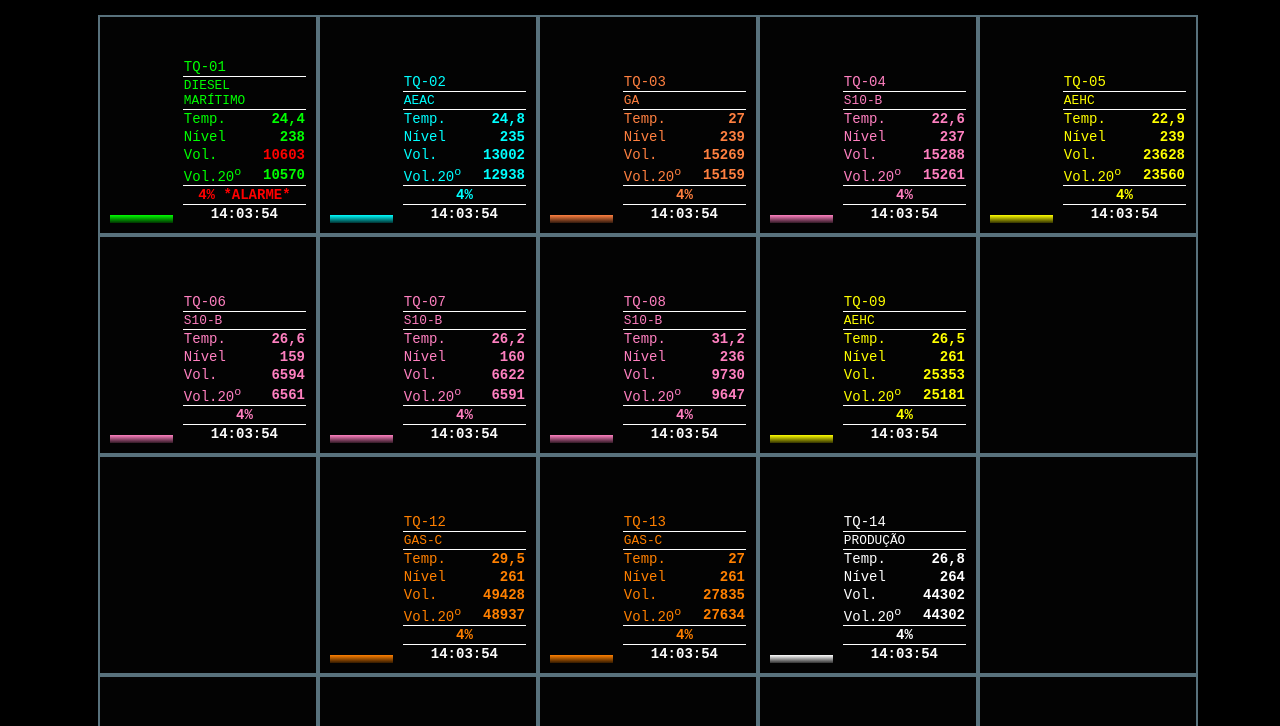
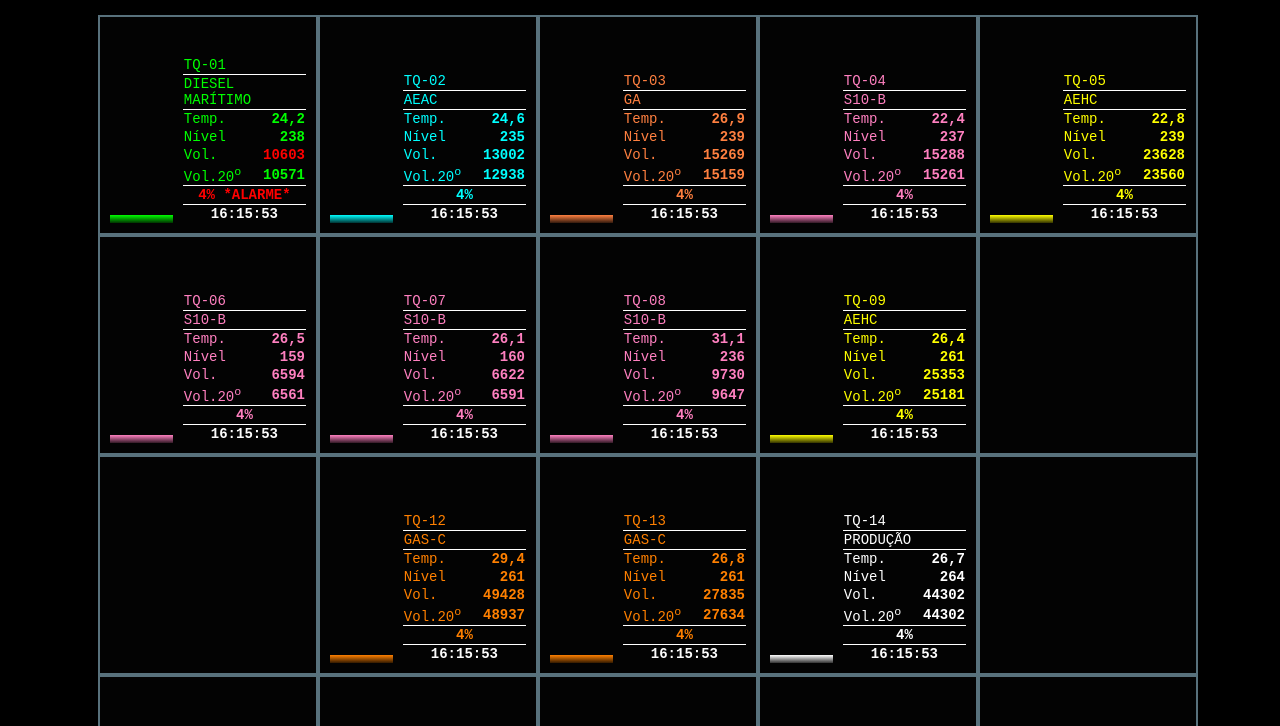
Before and after one commit to alexandredinizrodrigues/alexandredinizrodrigues.github.io, a plain HTML site: page daylervision/index.html in a window 1280 px wide. Shown: the part 74-800 px from the top of the page. Drawn offline with Linux system fonts and the light colour scheme.

Commit message:
Update index.html

```diff
--- a/daylervision/index.html
+++ b/daylervision/index.html
@@ -78,7 +78,6 @@
         }
         .custom-table tr:nth-child(2) td { /* Produto */
             border-bottom: 1px solid rgb(255, 255, 255);
-            font-size: 1vw; /* Baseado na largura da tela */
         }
         .custom-table tr:nth-child(6) td { /* Vol 20 */
             border-bottom: 1px solid rgb(255, 255, 255);
@@ -111,7 +110,7 @@
      </tr>
      <tr>   <!-- tr:nth-child(3) -->
          <td>Temp.</td>
-         <td>24,4</td>
+         <td>24,2</td>
      </tr>
      <tr>  <!-- tr:nth-child(4) -->
          <td>Nível</td>
@@ -123,13 +122,13 @@
      </tr>
      <tr>  <!-- tr:nth-child(6) -->
          <td>Vol.20<sup>o</sup></td>
-         <td>10570</td>
+         <td>10571</td>
      </tr>
      <tr>  <!-- tr:nth-child(7) -->
          <td colspan="2"  style="color: rgb(255,0,0);" >4% *ALARME*</td>
      </tr>
      <tr>  <!-- tr:nth-child(8) -->
-         <td colspan="2">14:03:54</td>
+         <td colspan="2">16:15:53</td>
      </tr>
  </table>
 </div>
@@ -145,7 +144,7 @@
      </tr>
      <tr>   <!-- tr:nth-child(3) -->
          <td>Temp.</td>
-         <td>24,8</td>
+         <td>24,6</td>
      </tr>
      <tr>  <!-- tr:nth-child(4) -->
          <td>Nível</td>
@@ -163,7 +162,7 @@
          <td colspan="2">4%</td>
      </tr>
      <tr>  <!-- tr:nth-child(8) -->
-         <td colspan="2">14:03:54</td>
+         <td colspan="2">16:15:53</td>
      </tr>
  </table>
 </div>
@@ -179,7 +178,7 @@
      </tr>
      <tr>   <!-- tr:nth-child(3) -->
          <td>Temp.</td>
-         <td>27</td>
+         <td>26,9</td>
      </tr>
      <tr>  <!-- tr:nth-child(4) -->
          <td>Nível</td>
@@ -197,7 +196,7 @@
          <td colspan="2">4%</td>
      </tr>
      <tr>  <!-- tr:nth-child(8) -->
-         <td colspan="2">14:03:54</td>
+         <td colspan="2">16:15:53</td>
      </tr>
  </table>
 </div>
@@ -213,7 +212,7 @@
      </tr>
      <tr>   <!-- tr:nth-child(3) -->
          <td>Temp.</td>
-         <td>22,6</td>
+         <td>22,4</td>
      </tr>
      <tr>  <!-- tr:nth-child(4) -->
          <td>Nível</td>
@@ -231,7 +230,7 @@
          <td colspan="2">4%</td>
      </tr>
      <tr>  <!-- tr:nth-child(8) -->
-         <td colspan="2">14:03:54</td>
+         <td colspan="2">16:15:53</td>
      </tr>
  </table>
 </div>
@@ -247,7 +246,7 @@
      </tr>
      <tr>   <!-- tr:nth-child(3) -->
          <td>Temp.</td>
-         <td>22,9</td>
+         <td>22,8</td>
      </tr>
      <tr>  <!-- tr:nth-child(4) -->
          <td>Nível</td>
@@ -265,7 +264,7 @@
          <td colspan="2">4%</td>
      </tr>
      <tr>  <!-- tr:nth-child(8) -->
-         <td colspan="2">14:03:54</td>
+         <td colspan="2">16:15:53</td>
      </tr>
  </table>
 </div>
@@ -284,7 +283,7 @@
      </tr>
      <tr>   <!-- tr:nth-child(3) -->
          <td>Temp.</td>
-         <td>26,6</td>
+         <td>26,5</td>
      </tr>
      <tr>  <!-- tr:nth-child(4) -->
          <td>Nível</td>
@@ -302,7 +301,7 @@
          <td colspan="2">4%</td>
      </tr>
      <tr>  <!-- tr:nth-child(8) -->
-         <td colspan="2">14:03:54</td>
+         <td colspan="2">16:15:53</td>
      </tr>
  </table>
 </div>
@@ -318,7 +317,7 @@
      </tr>
      <tr>   <!-- tr:nth-child(3) -->
          <td>Temp.</td>
-         <td>26,2</td>
+         <td>26,1</td>
      </tr>
      <tr>  <!-- tr:nth-child(4) -->
          <td>Nível</td>
@@ -336,7 +335,7 @@
          <td colspan="2">4%</td>
      </tr>
      <tr>  <!-- tr:nth-child(8) -->
-         <td colspan="2">14:03:54</td>
+         <td colspan="2">16:15:53</td>
      </tr>
  </table>
 </div>
@@ -352,7 +351,7 @@
      </tr>
      <tr>   <!-- tr:nth-child(3) -->
          <td>Temp.</td>
-         <td>31,2</td>
+         <td>31,1</td>
      </tr>
      <tr>  <!-- tr:nth-child(4) -->
          <td>Nível</td>
@@ -370,7 +369,7 @@
          <td colspan="2">4%</td>
      </tr>
      <tr>  <!-- tr:nth-child(8) -->
-         <td colspan="2">14:03:54</td>
+         <td colspan="2">16:15:53</td>
      </tr>
  </table>
 </div>
@@ -386,7 +385,7 @@
      </tr>
      <tr>   <!-- tr:nth-child(3) -->
          <td>Temp.</td>
-         <td>26,5</td>
+         <td>26,4</td>
      </tr>
      <tr>  <!-- tr:nth-child(4) -->
          <td>Nível</td>
@@ -404,7 +403,7 @@
          <td colspan="2">4%</td>
      </tr>
      <tr>  <!-- tr:nth-child(8) -->
-         <td colspan="2">14:03:54</td>
+         <td colspan="2">16:15:53</td>
      </tr>
  </table>
 </div>
@@ -423,7 +422,7 @@
      </tr>
      <tr>   <!-- tr:nth-child(3) -->
          <td>Temp.</td>
-         <td>29,5</td>
+         <td>29,4</td>
      </tr>
      <tr>  <!-- tr:nth-child(4) -->
          <td>Nível</td>
@@ -441,7 +440,7 @@
          <td colspan="2">4%</td>
      </tr>
      <tr>  <!-- tr:nth-child(8) -->
-         <td colspan="2">14:03:54</td>
+         <td colspan="2">16:15:53</td>
      </tr>
  </table>
 </div>
@@ -457,7 +456,7 @@
      </tr>
      <tr>   <!-- tr:nth-child(3) -->
          <td>Temp.</td>
-         <td>27</td>
+         <td>26,8</td>
      </tr>
      <tr>  <!-- tr:nth-child(4) -->
          <td>Nível</td>
@@ -475,7 +474,7 @@
          <td colspan="2">4%</td>
      </tr>
      <tr>  <!-- tr:nth-child(8) -->
-         <td colspan="2">14:03:54</td>
+         <td colspan="2">16:15:53</td>
      </tr>
  </table>
 </div>
@@ -491,7 +490,7 @@
      </tr>
      <tr>   <!-- tr:nth-child(3) -->
          <td>Temp.</td>
-         <td>26,8</td>
+         <td>26,7</td>
      </tr>
      <tr>  <!-- tr:nth-child(4) -->
          <td>Nível</td>
@@ -509,7 +508,7 @@
          <td colspan="2">4%</td>
      </tr>
      <tr>  <!-- tr:nth-child(8) -->
-         <td colspan="2">14:03:54</td>
+         <td colspan="2">16:15:53</td>
      </tr>
  </table>
 </div>
```
